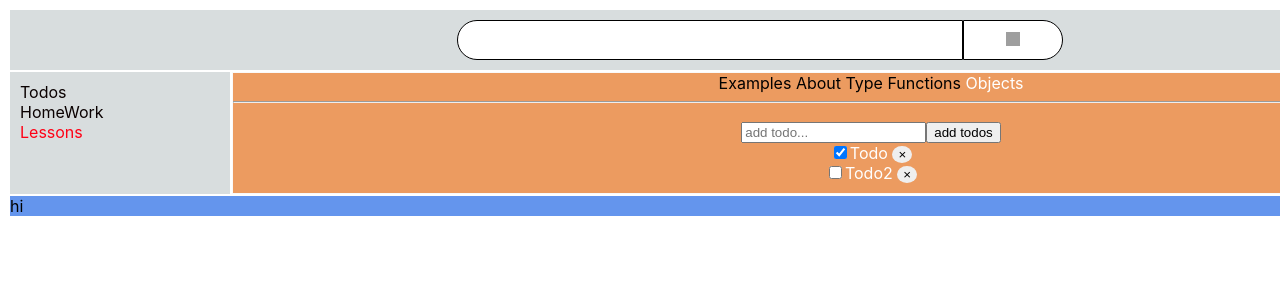
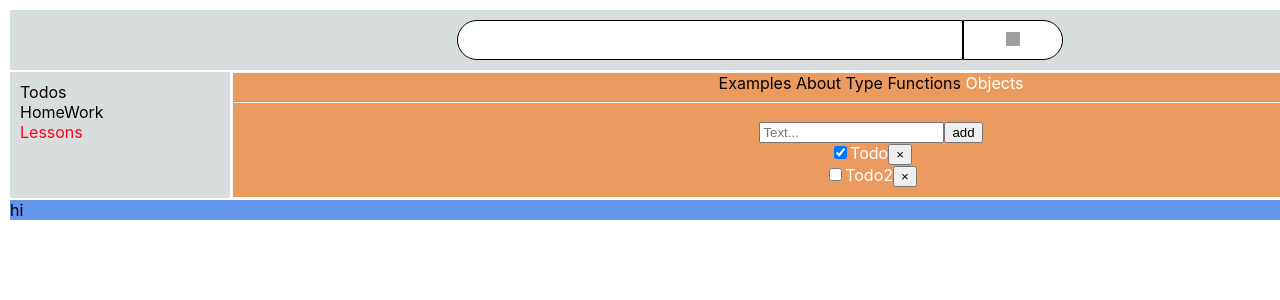
Before and after one commit to VladimirShumliaiev/Type-script-React, a React (Create React App) app in the folder my-app/: page /lessons/objects in a window 1280 px wide. Shown: the top 300 px of the page. Built offline with nearby package versions, Linux system fonts and the light colour scheme; no server answers; grey boxes are pictures that could not be loaded.

Commit message:
02.04.2023 12:58

```diff
--- a/my-app/src/Components/mainContent/Lessons/Components Lessons/LessonsObjects/ListItem.tsx
+++ b/my-app/src/Components/mainContent/Lessons/Components Lessons/LessonsObjects/ListItem.tsx
@@ -3,32 +3,31 @@ import {useAppDispatch} from "../../../../../hooks/hooks";
 import {fetchCompleteTodoLessons, removeTodoLessons} from "../../../../../redux/Slices/todoLessonsSlice";
 import style from './Objects.module.css'
 
-type ListItemProp = {
+type ListItemProps = {
     id: string,
     title: string,
-    completed: boolean
+    completed: boolean,
 }
 
-const ListItem: FC<ListItemProp> = ({id, title, completed}) => {
+
+const ListItem: FC<ListItemProps> = ({id, completed, title}) => {
     const dispatch = useAppDispatch()
 
-    const onChange = () => {
+    const onChangeHandler = () => {
         dispatch(fetchCompleteTodoLessons(id))
     }
 
-    const onClick = () => {
-        const del = window.confirm('delete todo?')
+    const onClickHandler = () => {
+        const del = window.confirm(`delete todo? ${id}`)
         if (del) {
             dispatch(removeTodoLessons(id))
         }
     }
-
     return (
-        <div>
-            <input type={"checkbox"} checked={completed} onChange={onChange}/>
+        <div className={style.todo}>
+            <input type={"checkbox"} checked={completed} onChange={onChangeHandler}/>
             {title}
-            {' '}
-            <button className={style.button}  onClick={onClick}> &times;</button>
+            <button onClick={onClickHandler}>&times;</button>
         </div>
     );
 };
--- a/my-app/src/Components/mainContent/Lessons/Components Lessons/LessonsObjects/Objects.module.css
+++ b/my-app/src/Components/mainContent/Lessons/Components Lessons/LessonsObjects/Objects.module.css
@@ -2,3 +2,7 @@
     border-radius: 50%;
     border: 1px;
 }
+
+.todo {
+    border: #0a0101 1px;
+}
--- a/my-app/src/Components/mainContent/Lessons/Components Lessons/LessonsObjects/TodoLessonsInput.tsx
+++ b/my-app/src/Components/mainContent/Lessons/Components Lessons/LessonsObjects/TodoLessonsInput.tsx
@@ -1,21 +1,23 @@
-import React, {FC} from 'react';
+import React, { FC, SyntheticEvent} from 'react';
 
-type InputProps = {
+type Props = {
     title: string,
-    setTitle: (str: string) => void,
+    setTitle: (str: string) => void
     addTodo: () => void
 }
 
+const TodoLessonsInput:FC<Props> = ({title, setTitle, addTodo}) => {
 
-
-const TodoLessonsInput: FC<InputProps> = ({title, addTodo, setTitle}) => {
+    const formHandler = (e: SyntheticEvent) => {
+        e.preventDefault()
+        addTodo()
+        setTitle('')
+    }
+    console.log(title)
     return (
-        <form onSubmit={e => {
-            e.preventDefault()
-            addTodo()
-        }}>
-            <input value={title} onChange={e => setTitle(e.target.value)} placeholder={'add todo...'}/>
-            <button>add todos</button>
+        <form onSubmit={formHandler}>
+            <input value={title} onChange={e => setTitle(e.target.value)} placeholder={'Text...'}/>
+            <button>add</button>
         </form>
     );
 };
--- a/my-app/src/Components/mainContent/Lessons/Components Lessons/LessonsObjects/TodoLessonsList.tsx
+++ b/my-app/src/Components/mainContent/Lessons/Components Lessons/LessonsObjects/TodoLessonsList.tsx
@@ -3,11 +3,11 @@ import {useAppSelector} from "../../../../../hooks/hooks";
 import ListItem from "./ListItem";
 
 const TodoLessonsList = () => {
-    const todoList = useAppSelector(state => state.todoLessons.todo)
+    const listSelector = useAppSelector(state => state.todoLessons.todo)
     return (
         <div>
             {
-                todoList.map(e => <ListItem key={e.id} {...e}/>)
+                listSelector.map(e => <ListItem key={e.id} {...e}/>)
             }
         </div>
     );
--- a/my-app/src/Components/mainContent/Todo/TodoInput.tsx
+++ b/my-app/src/Components/mainContent/Todo/TodoInput.tsx
@@ -1,3 +1,4 @@
+
 import React from 'react';
 
 interface TodoInputProps {
```
Also changed, not shown: my-app/src/Components/mainContent/Lessons/Components Lessons/LessonsObjects/Objects.tsx (+4 -3 lines), my-app/src/redux/Slices/todoSlice.ts (line endings or trailing spaces).
